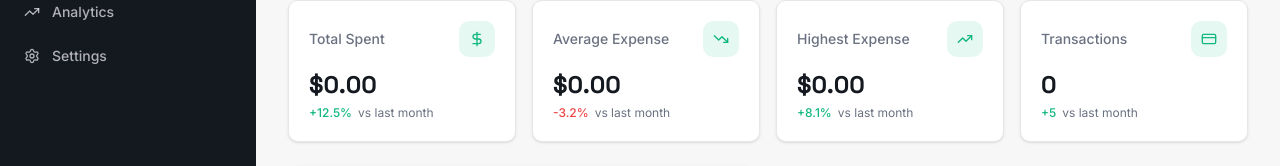
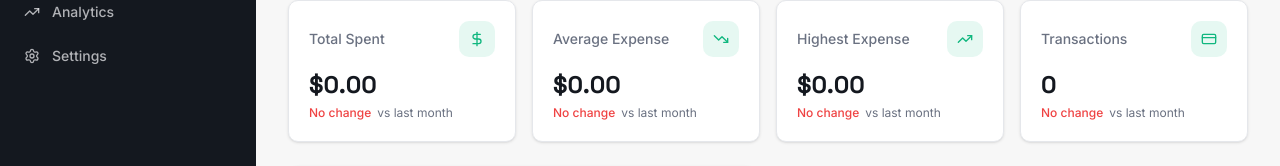
Before and after one commit to StevenNZ/fairplit-cursor, a React (Vite) app: page /dashboard in a window 1280 px wide. Shown: the part 176-342 px from the top of the page. Built offline with nearby package versions, Linux system fonts and the light colour scheme; no server answers; sample sign-in values are in the browser's storage.

Commit message:
feat: dashboard stats card

```diff
--- a/src/app/dashboard/page.tsx
+++ b/src/app/dashboard/page.tsx
@@ -23,6 +23,26 @@ export default function DashboardPage() {
   }
 
   const { data: expenses = [], isLoading } = useExpenses(user.id)
+
+  // Get current date info
+  const now = new Date()
+  const currentYear = now.getFullYear()
+  const currentMonth = now.getMonth()
+
+  const currentMonthExpenses = expenses.filter(expense => {
+    const expenseDate = new Date(expense.localDate)
+    return expenseDate.getMonth() === currentMonth &&
+           expenseDate.getFullYear() === currentYear
+  })
+
+  const previousMonthExpenses = expenses.filter(expense => {
+    const expenseDate = new Date(expense.localDate)
+    const prevYear = currentMonth === 0 ? currentYear - 1 : currentYear
+    const prevMonth = currentMonth === 0 ? 11 : currentMonth - 1
+    return expenseDate.getMonth() === prevMonth &&
+           expenseDate.getFullYear() === prevYear
+  })
+
   const createExpense = useCreateExpense(user.id)
 
   if (isLoading) {
@@ -57,7 +77,10 @@ export default function DashboardPage() {
         </Button>
       </div>
 
-      <StatCards expenses={expenses} />
+      <StatCards
+        expenses={currentMonthExpenses}
+        previousExpenses={previousMonthExpenses}
+      />
 
       <div className="grid grid-cols-1 gap-6 lg:grid-cols-2">
         <SpendingChart expenses={expenses} />
--- a/src/components/stat-cards.tsx
+++ b/src/components/stat-cards.tsx
@@ -9,41 +9,74 @@ import type { Expense } from "../types"
 
 interface StatCardsProps {
   expenses: Expense[]
+  previousExpenses?: Expense[] // Add previous period expenses
 }
 
-export function StatCards({ expenses }: StatCardsProps) {
+export function StatCards({ expenses, previousExpenses = [] }: StatCardsProps) {
+  console.log(expenses);
+  console.log(previousExpenses);
+
+
+  // Current period calculations
   const totalSpent = expenses.reduce((sum, exp) => sum + exp.amount, 0)
   const avgExpense = expenses.length > 0 ? totalSpent / expenses.length : 0
   const highestExpense = expenses.length > 0 ? Math.max(...expenses.map((e) => e.amount)) : 0
   const transactionCount = expenses.length
 
+  // Previous period calculations
+  const prevTotalSpent = previousExpenses.reduce((sum, exp) => sum + exp.amount, 0)
+  const prevAvgExpense = previousExpenses.length > 0 ? prevTotalSpent / previousExpenses.length : 0
+  const prevHighestExpense = previousExpenses.length > 0 ? Math.max(...previousExpenses.map((e) => e.amount)) : 0
+  const prevTransactionCount = previousExpenses.length
+
+  // Calculate percentage changes
+  const calculateChange = (current: number, previous: number) => {
+    if (previous === 0) return { percentage: 0, trend: "neutral" as const }
+    const change = ((current - previous) / previous) * 100
+    return {
+      percentage: Math.abs(change),
+      trend: change > 0 ? "up" as const : change < 0 ? "down" as const : "neutral" as const
+    }
+  }
+
+  const totalSpentChange = calculateChange(totalSpent, prevTotalSpent)
+  const avgExpenseChange = calculateChange(avgExpense, prevAvgExpense)
+  const highestExpenseChange = calculateChange(highestExpense, prevHighestExpense)
+  const transactionChange = transactionCount - prevTransactionCount
+
   const stats = [
     {
       label: "Total Spent",
       value: `$${totalSpent.toLocaleString("en-US", { minimumFractionDigits: 2, maximumFractionDigits: 2 })}`,
-      change: "+12.5%",
-      trend: "up" as const,
+      change: totalSpentChange.percentage > 0
+        ? `${totalSpentChange.trend === "up" ? "+" : "-"}${totalSpentChange.percentage.toFixed(1)}%`
+        : "No change",
+      trend: totalSpentChange.trend,
       icon: DollarSign,
     },
     {
       label: "Average Expense",
       value: `$${avgExpense.toLocaleString("en-US", { minimumFractionDigits: 2, maximumFractionDigits: 2 })}`,
-      change: "-3.2%",
-      trend: "down" as const,
+      change: avgExpenseChange.percentage > 0
+        ? `${avgExpenseChange.trend === "up" ? "+" : "-"}${avgExpenseChange.percentage.toFixed(1)}%`
+        : "No change",
+      trend: avgExpenseChange.trend,
       icon: TrendingDown,
     },
     {
       label: "Highest Expense",
       value: `$${highestExpense.toLocaleString("en-US", { minimumFractionDigits: 2, maximumFractionDigits: 2 })}`,
-      change: "+8.1%",
-      trend: "up" as const,
+      change: highestExpenseChange.percentage > 0
+        ? `${highestExpenseChange.trend === "up" ? "+" : "-"}${highestExpenseChange.percentage.toFixed(1)}%`
+        : "No change",
+      trend: highestExpenseChange.trend,
       icon: TrendingUp,
     },
     {
       label: "Transactions",
       value: transactionCount.toString(),
-      change: "+5",
-      trend: "up" as const,
+      change: transactionChange !== 0 ? `${transactionChange > 0 ? "+" : ""}${transactionChange}` : "No change",
+      trend: transactionChange > 0 ? "up" as const : transactionChange < 0 ? "down" as const : "neutral" as const,
       icon: CreditCard,
     },
   ]
```
